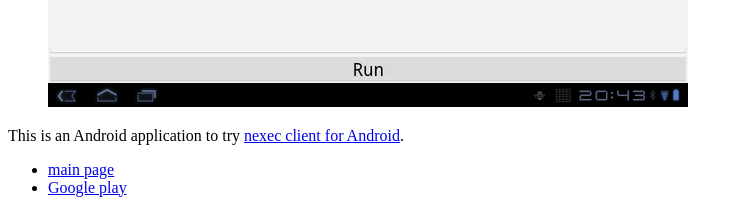
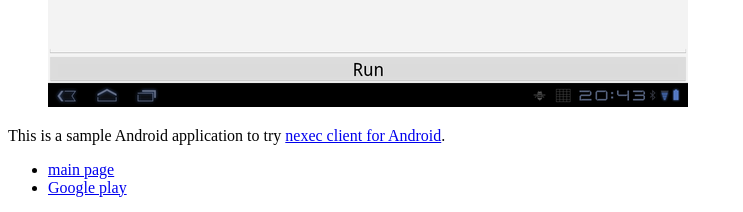
Before and after one commit to SumiTomohiko/personal_page, a plain HTML site: page index.html in a window 1280 px wide. Shown: the part 2520-2732 px from the top of the page, without its empty margins (0-743 px from the left). Drawn offline with Linux system fonts and the light colour scheme.

Commit message:
Arranged the description of android-nexec-client-demo to tell what it is.

```diff
--- a/index.html
+++ b/index.html
@@ -64,7 +64,7 @@
         <h1>nexec client demo for Android</h1>
         <figure><img src="android-nexec-client-demo-icon.png"/></figure>
         <figure><img src="android-nexec-client-demo-screenshot.png"/></figure>
-        <p>This is an Android application to try
+        <p>This is a sample Android application to try
         <a href="#android-nexec-client">nexec client for Android</a>.</p>
         <ul>
           <li><a href="android-nexec-client-demo/index.html">main page</a></li>
```
